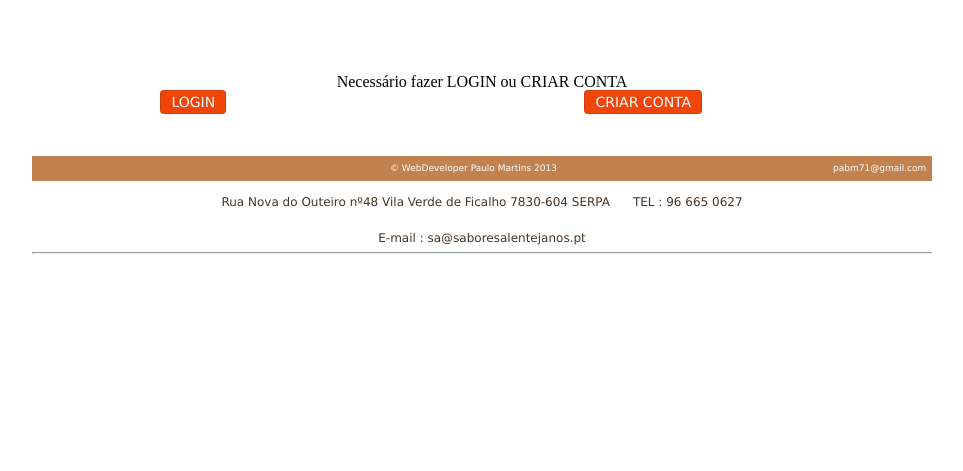
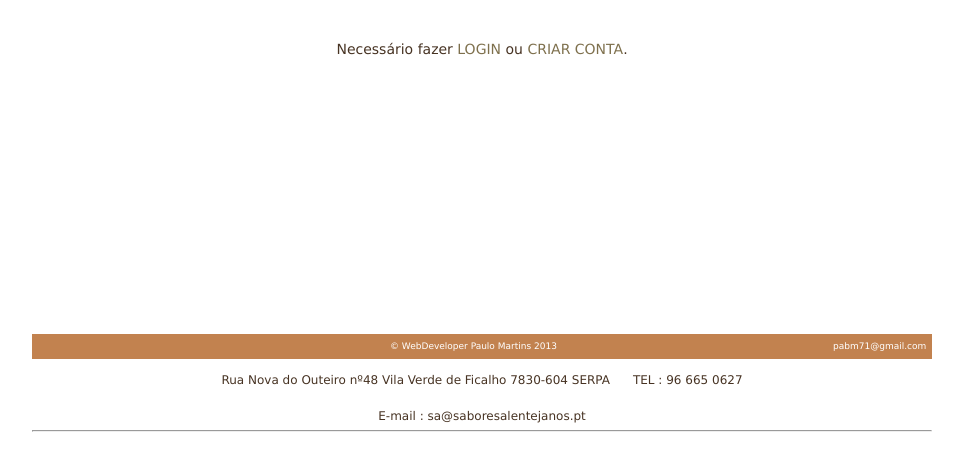
Before and after one commit to Motard/SaboresAlentejanos, a PHP site: page /comprar3.php in a window 1280 px wide. Shown: the part 111-582 px from the top of the page, without its empty margins (158-1121 px from the left). Run offline with PHP 8.4, Linux system fonts and the light colour scheme; tables that the repository leaves empty or names only in its code hold one stand-in row (values such as "Sample post").

Commit message:
comprar3.php

```diff
--- a/comprar.php
+++ b/comprar.php
@@ -61,7 +61,7 @@
 				echo $row['pais']."<br>";
 			?>
 		</div>
-            <a href="alteraMor.php?comprar=1" style="color:#473323;font-family:Verdana, Geneva, sans-serif;font-size:12px;margin-left:-200px">Alterar esta morada?</a>
+            <a href="alteraMor.php?comprar=1" style="color:#473323;font-family:Tahoma, Geneva, sans-serif;font-size:14px;margin-left:-200px">Alterar esta morada?</a>
         	<br><br>
             <a href="comprar2.php" style="text-decoration:none"><div id="btSetaDir" class="bt" style="float:right;height:24px;width:99px;"><span style="vertical-align:middle;">Continuar </span><img id="setaDir" style="vertical-align:middle;" src="imagens/seta_dir_white_icon.png" width="25" height="25"></div></a>
             <?php
--- a/comprar3.php
+++ b/comprar3.php
@@ -2,27 +2,13 @@
 	include "_header.php";
 	?>
 	<div id="main">
-        <br>
-        <br>
         <?php
         if (!isset ($_SESSION['login']) || ($_SESSION['login']) == "") {
             $_SESSION['compras'] = "1";
             ?>
-            <p>Necessário fazer LOGIN ou CRIAR CONTA</p>
-            <table style="width:100%">
-                <tr>
-                    <td style="text-align:center">
-                        <a href="mainLogin.php" style="text-decoration:none">
-                            <input class="bt" type="button" value="LOGIN">
-                        </a>
-                    </td>
-                    <td style="text-align:center">
-                        <a href="mainRegisto.php" style="text-decoration:none">
-                            <input class="bt" type="button" value="CRIAR CONTA">
-                        </a>
-                    </td>
-                </tr>
-            </table>
+            <div id="semLogin">
+        		<p>Necessário fazer <a href="mainLogin.php">LOGIN</a> ou <a href="mainRegisto.php" >CRIAR CONTA</a>.</p>
+        	</div>
             <?php
         }else{
 			if (!isset($_SESSION['precoTotal']) || isset($_SESSION['recalcular'])){
@@ -70,15 +56,15 @@
                 	<li><img src="imagens/3-icon.png"><span>&nbsp;REVER ORDEM</span></li>
                 </ul>
        		</div>
-            <p>Reveja a sua encomenda</p>
             <br>
+            <h3 style="text-align:left;font-family:Verdana, Geneva, sans-serif;font-size:14px;">Reveja a sua encomenda:</h3>
             <br>
             <div id="detalhesOrdem">
                 <div id="detalhesEncomenda">
-                    <table style="width:100%">
-                        <tr style="height:50px;font-weight:600">
-                            <td style="width:28%;text-align:left">Morada da Entrega</td>
-                            <td style="text-align:left;">Detalhes de Pagamento</td>
+                    <table style="width:100%;font-family:Verdana, Geneva, sans-serif;font-size:14px;">
+                        <tr style="height:30px;font-weight:600;">
+                            <td style="width:28%;text-align:left;padding-bottom:10px;">Morada da Entrega</td>
+                            <td style="text-align:left;padding-bottom:10px;">Detalhes de Pagamento</td>
                         </tr>
                         <tr>
                             <td style="text-align:left;vertical-align:top;padding-right:20px;">
@@ -100,8 +86,7 @@
                                 ?>
                                 <br>
                                 <br>
-                                <br>
-                                <a href="alteraMor.php?comprar=2"><p>Alterar morada</p></a>
+                                <a href="alteraMor.php?comprar=2" style="color:#E12519;font-family:Tahoma, Geneva, sans-serif;font-size:14px;"><p>Alterar morada?</p></a>
                             </td>
                             <td style="text-align:left;vertical-align:top">
                                 <?php
@@ -130,9 +115,9 @@
                     </table>
                 </div>
                 <div id="custoEncomenda">
-                    <table style="width:198px">
+                    <table style="width:196px">
                         <tr>
-                            <td colspan="2" style="text-align:center;padding:20px 0;background-color:black"><a href="fimCompra.php"><input type="button" class="bt" value="EFETUAR COMPRA" onclick="comprar(4)"></a></td>
+                            <td colspan="2" style="text-align:center;padding:20px 0;background-color:#473323;border-top-left-radius:5px;border-top-right-radius:5px;"><a href="fimCompra.php"><input type="button" class="bt" value="Efectuar Compra" onclick="comprar(4)"></a></td>
                         </tr>
                         <tr>
                             <td colspan="2" style="padding:25px 0 60px 0">Resumo da encomenda</td>
@@ -167,13 +152,12 @@
                         $quantidade[$i]	= $row['quantidade'];
                         $i++;
                     }?>
-                    <br>
                     <div id="produtos">
-                        <table style="width:100%">
-                        <tr>
-                        	<td colspan="2">Produto</td>
-                            <td>Preço</td>
-                            <td style="width=33%">Quantidade</td>
+                        <table style="width:100%;font-family:Verdana, Geneva, sans-serif;font-size:14px;">
+                        <tr style="height:30px;font-weight:600;">
+                        	<td colspan="2" style="padding-bottom:10px;">Produto</td>
+                            <td style="padding-bottom:10px;">Preço</td>
+                            <td style="padding-bottom:10px;">Quantidade</td>
                         </tr>
                         <?php
                         for ($i=0; $i<$numLinhas; $i++){
@@ -183,15 +167,15 @@
                             ?>
                             <tr>
                                 <td style="width:50px;height:50px;">
-                                    <img class="imgPrdt" src="imagens/produtos/<?php echo $row['foto'];?>">
+                                    <img style="vertical-align:middle;" class="imgPrdt" src="imagens/produtos/<?php echo $row['foto'];?>">
                                 </td>
-                                <td style="font-weight:bold;"><?php echo $row['nome']."<br>";?></td>
-                                <td><?php echo $row['preco']." €"; ?></td>
-                                <td id="t<?php echo $i;?>">
+                                <td style="text-align:left;vertical-align:middle"><?php echo $row['nome']."<br>";?></td>
+                                <td style="vertical-align:middle"><?php echo $row['preco']." €"; ?></td>
+                                <td  style="vertical-align:middle" id="t<?php echo $i;?>">
                                 	<div class="quantFinal">
 										<?php echo $quantidade[$i]; ?>
                                         <br>
-                                        <span class="altera" title="Altera Quantidade" onclick="alteraQtFinal(<?php echo $cestoComprasId[$i];?>,<?php echo $quantidade[$i]; ?>,<?php echo $i;?>)">Alterar</span>&nbsp;&nbsp;&nbsp;<span class="apaga" title="Apaga Item" onclick="apagarFinal(<?php echo $cestoComprasId[$i];?>)">Apagar</span>
+                                        <span class="altera" title="Alterar quantidade" onclick="alteraQtFinal(<?php echo $cestoComprasId[$i];?>,<?php echo $quantidade[$i]; ?>,<?php echo $i;?>)">Alterar</span>&nbsp;&nbsp;&nbsp;<span class="apaga" title="Apagar Item" onclick="apagarFinal(<?php echo $cestoComprasId[$i];?>)">Apagar</span>
                                   	</div>
                                 </td>
                             </tr>
--- a/mainLogin.php
+++ b/mainLogin.php
@@ -25,7 +25,7 @@
         </table>
         </form>
         <br>
-      	<a href="recuperaPass.php" style="color:#473323;font-family:Verdana, Geneva, sans-serif;font-size:12px;">Esqueceu-se da sua palavra passe?</a>
+      	<a href="recuperaPass.php" style="color:#473323;font-family:Tahoma, Geneva, sans-serif;font-size:14px;">Esqueceu-se da sua palavra passe?</a>
         <br><br><br>
     </div>
 <?php
```
Also changed, not shown: css/style.css (+17 -13 lines).
